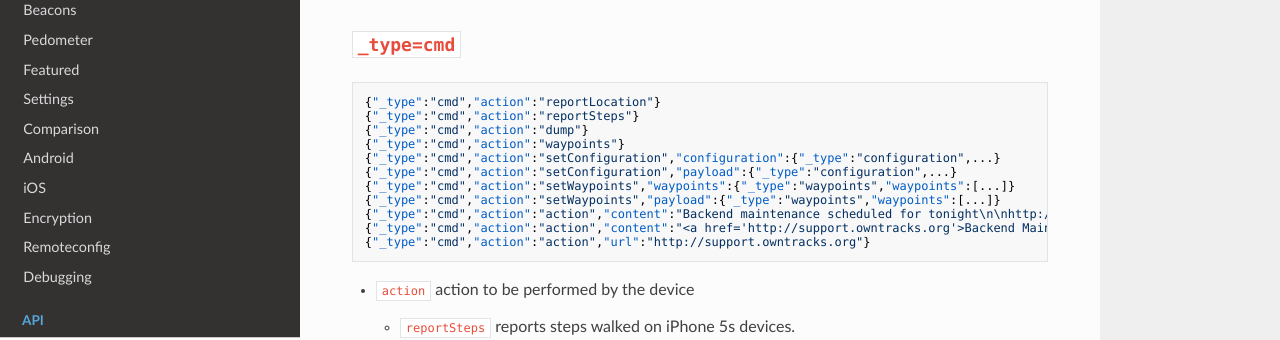
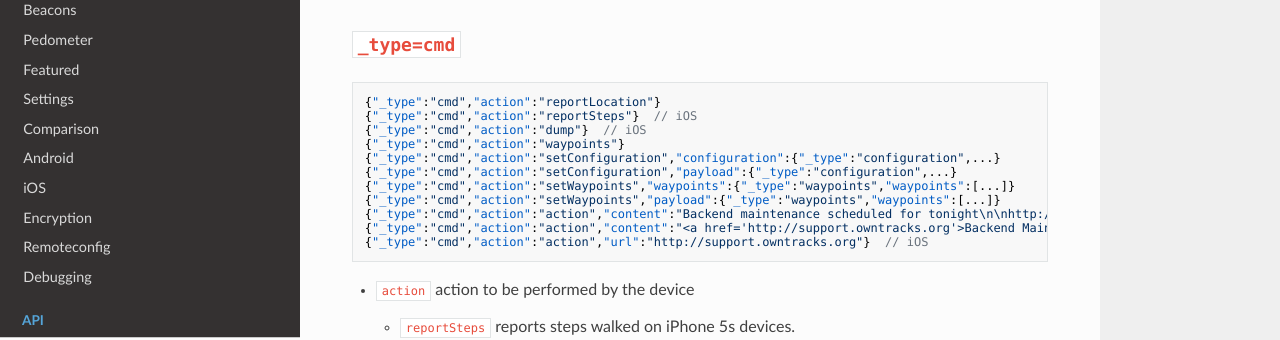
Before and after one commit to owntracks/booklet, an MkDocs documentation site: the page built from docs/tech/json.md, in a window 1280 px wide and 900 px high, scrolled down 8870 px. Shown: the part 151-491 px from the top of the window. Built offline with MkDocs 1.6.1, drawn with Linux system fonts in a browser that asks for light colours; nearby versions of some CDN libraries; old or Windows-style settings are respelled for this version of MkDocs.

Commit message:
clarify iOS only 	addresses https://github.com/owntracks/android/issues/462

````diff
--- a/docs/tech/json.md
+++ b/docs/tech/json.md
@@ -366,16 +366,16 @@ These messages are published when beacon ranging (iOS only) is enabled. Be advis
 
 ```json
 {"_type":"cmd","action":"reportLocation"}
-{"_type":"cmd","action":"reportSteps"}
-{"_type":"cmd","action":"dump"}
+{"_type":"cmd","action":"reportSteps"}  // iOS
+{"_type":"cmd","action":"dump"}  // iOS
 {"_type":"cmd","action":"waypoints"}
 {"_type":"cmd","action":"setConfiguration","configuration":{"_type":"configuration",...}
 {"_type":"cmd","action":"setConfiguration","payload":{"_type":"configuration",...}
 {"_type":"cmd","action":"setWaypoints","waypoints":{"_type":"waypoints","waypoints":[...]}
 {"_type":"cmd","action":"setWaypoints","payload":{"_type":"waypoints","waypoints":[...]}
-{"_type":"cmd","action":"action","content":"Backend maintenance scheduled for tonight\n\nhttp://support.owntracks.org"}
-{"_type":"cmd","action":"action","content":"<a href='http://support.owntracks.org'>Backend Maintenance tonight</a>"}
-{"_type":"cmd","action":"action","url":"http://support.owntracks.org"}
+{"_type":"cmd","action":"action","content":"Backend maintenance scheduled for tonight\n\nhttp://support.owntracks.org"}  // iOS
+{"_type":"cmd","action":"action","content":"<a href='http://support.owntracks.org'>Backend Maintenance tonight</a>"}  // iOS
+{"_type":"cmd","action":"action","url":"http://support.owntracks.org"}  // iOS
 ```
 * `action`      action to be performed by the device
     * `reportSteps` reports steps walked on iPhone 5s devices. <br>
````
